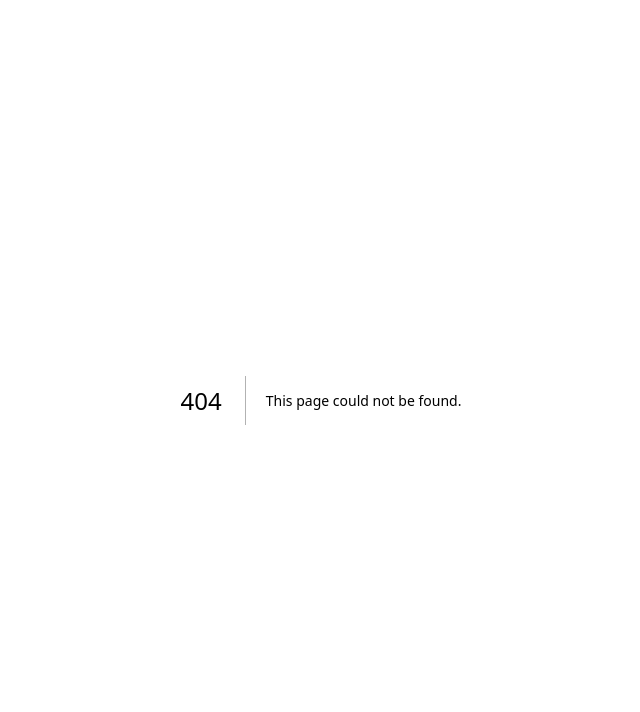
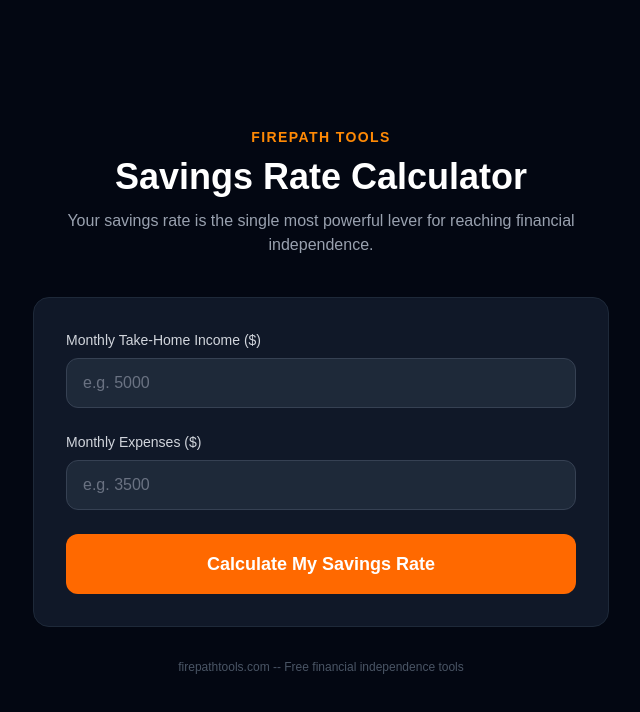
Before and after one commit to giraudsebastien79000-max/firepathtools, a Next.js app: page /tools/savings-rate in a window 1280 px wide. Before the commit this address had no page. Shown: the top 712 px of the page, without its empty margins (319-959 px from the left). Built offline with nearby package versions, Linux system fonts and the light colour scheme.

Commit message:
Add Savings Rate Calculator

```diff
--- /dev/null
+++ b/app/tools/savings-rate/page.tsx
@@ -0,0 +1,72 @@
+"use client";
+import { useState } from "react";
+
+export default function SavingsRate() {
+  const [income, setIncome] = useState("");
+  const [expenses, setExpenses] = useState("");
+  const [result, setResult] = useState(null);
+
+  const calculate = () => {
+    const inc = parseFloat(income);
+    const exp = parseFloat(expenses);
+    const savings = inc - exp;
+    const rate = (savings / inc) * 100;
+    const yearsToFIRE = Math.log(25 / (savings / inc)) / Math.log(1.07) + (savings / inc < 1 ? 0 : 0);
+    let years;
+    if (rate <= 0) { years = null; }
+    else { years = Math.log(25) / Math.log(1 + (savings / exp)); }
+    setResult({ rate: rate.toFixed(1), savings, years: years ? Math.round(years) : null });
+  };
+
+  const getMessage = (rate) => {
+    if (rate < 10) return { text: "You're barely saving. Small changes make a big difference.", color: "text-red-400" };
+    if (rate < 25) return { text: "decent start, but there is room to grow.", color: "text-yellow-400" };
+    if (rate < 50) return { text: "Strong savings rate. You are on a solid FIRE path.", color: "text-orange-400" };
+    return { text: "Exceptional. You are on the fast track to financial independence.", color: "text-green-400" };
+  };
+
+  return (
+    <main className="min-h-screen bg-gray-950 text-white flex flex-col items-center justify-center px-4 py-16">
+      <div className="max-w-xl w-full">
+        <div className="text-center mb-10">
+          <span className="text-orange-400 text-sm font-semibold tracking-widest uppercase">FirePath Tools</span>
+          <h1 className="text-4xl font-bold mt-2 mb-3">Savings Rate Calculator</h1>
+          <p className="text-gray-400 text-base">Your savings rate is the single most powerful lever for reaching financial independence.</p>
+        </div>
+        <div className="bg-gray-900 rounded-2xl p-8 space-y-6 border border-gray-800">
+          <div>
+            <label className="block text-sm font-medium text-gray-300 mb-2">Monthly Take-Home Income ($)</label>
+            <input type="number" value={income} onChange={(e) => setIncome(e.target.value)} placeholder="e.g. 5000" className="w-full bg-gray-800 border border-gray-700 rounded-xl px-4 py-3 text-white placeholder-gray-500 focus:outline-none focus:border-orange-400" />
+          </div>
+          <div>
+            <label className="block text-sm font-medium text-gray-300 mb-2">Monthly Expenses ($)</label>
+            <input type="number" value={expenses} onChange={(e) => setExpenses(e.target.value)} placeholder="e.g. 3500" className="w-full bg-gray-800 border border-gray-700 rounded-xl px-4 py-3 text-white placeholder-gray-500 focus:outline-none focus:border-orange-400" />
+          </div>
+          <button onClick={calculate} className="w-full bg-orange-500 hover:bg-orange-400 text-white font-bold py-4 rounded-xl text-lg transition-colors">Calculate My Savings Rate</button>
+          {result !== null && (
+            <div className="space-y-4">
+              <div className="bg-gray-800 rounded-xl p-6 text-center border border-orange-400/30">
+                <p className="text-gray-400 text-sm mb-1">Your Savings Rate</p>
+                <p className="text-6xl font-bold text-orange-400">{result.rate}%</p>
+                {result.rate > 0 && (
+                  <p className={`text-sm mt-3 ${getMessage(parseFloat(result.rate)).color}`}>{getMessage(parseFloat(result.rate)).text}</p>
+                )}
+              </div>
+              <div className="grid grid-cols-2 gap-4">
+                <div className="bg-gray-800 rounded-xl p-4 border border-gray-700 text-center">
+                  <p className="text-gray-400 text-xs mb-1">Monthly Savings</p>
+                  <p className="text-2xl font-bold text-white">${result.savings.toLocaleString("en-US", { maximumFractionDigits: 0 })}</p>
+                </div>
+                <div className="bg-gray-800 rounded-xl p-4 border border-gray-700 text-center">
+                  <p className="text-gray-400 text-xs mb-1">Years to FIRE</p>
+                  <p className="text-2xl font-bold text-white">{result.years ? result.years : "--"}</p>
+                </div>
+              </div>
+            </div>
+          )}
+        </div>
+        <p className="text-center text-gray-600 text-xs mt-8">firepathtools.com -- Free financial independence tools</p>
+      </div>
+    </main>
+  );
+}
```
